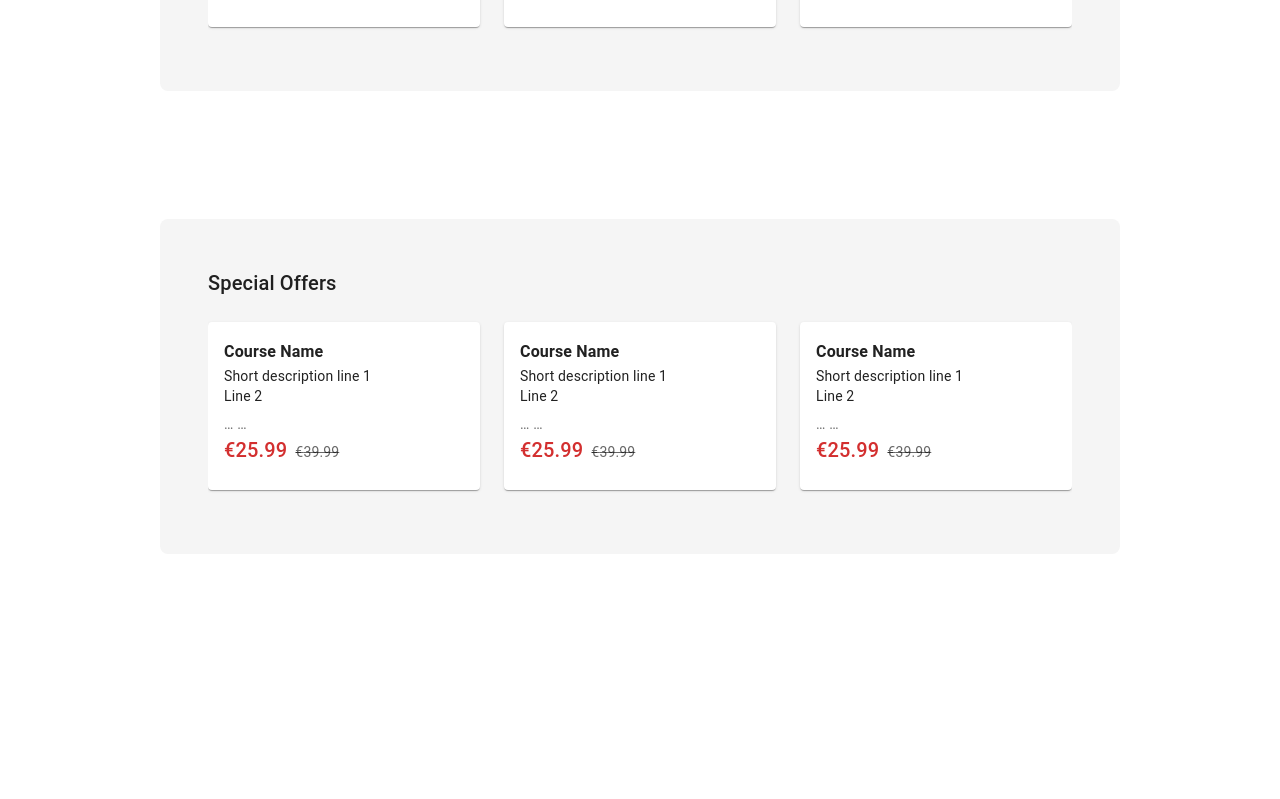
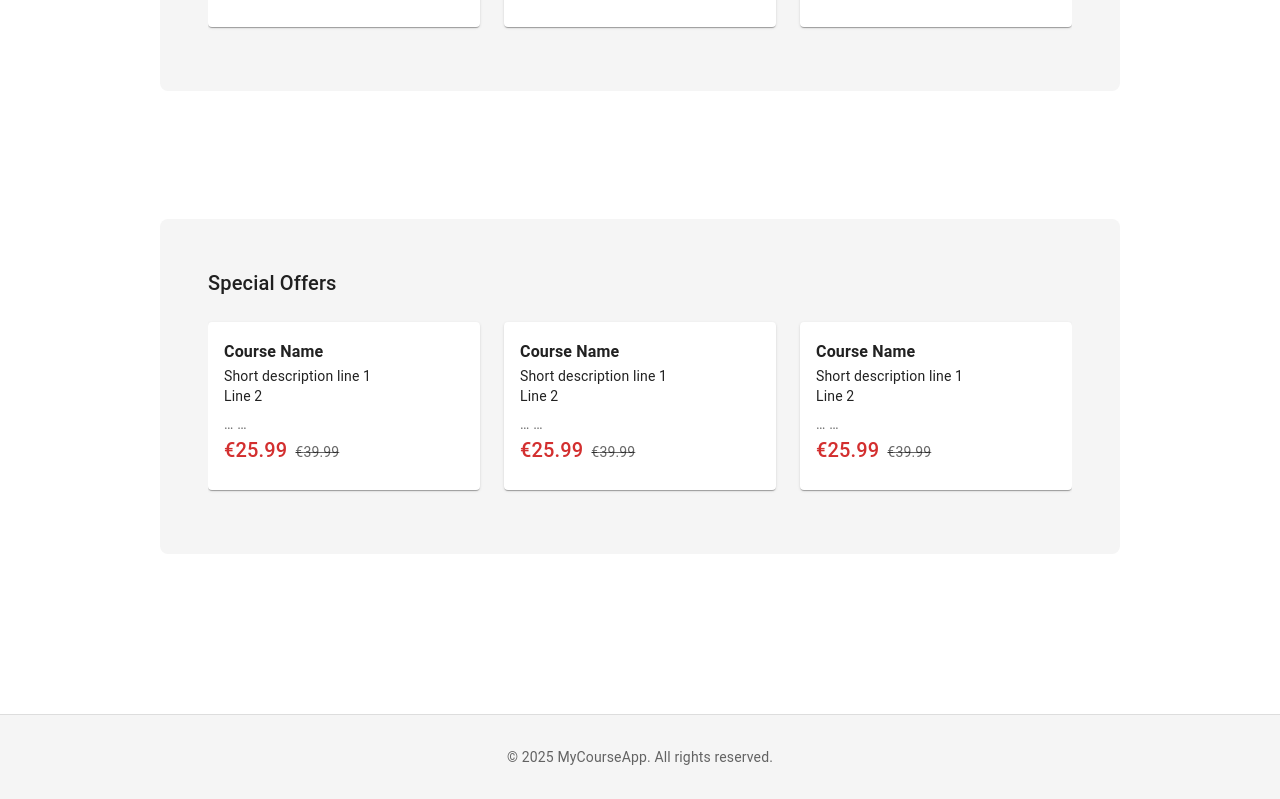
Before and after one commit to ismaC95/WebCloudApp_CA, a React (Vite) app in the folder courses-app/: page / in a window 1280 px wide. Shown: the part 1209-2008 px from the top of the page. Before the commit the page ends 1811 px from the top, so only its background shows below. Built offline with nearby package versions, Linux system fonts and the light colour scheme.

Commit message:
Footer ph

```diff
--- /dev/null
+++ b/courses-app/src/components/Footer.jsx
@@ -0,0 +1,24 @@
+import React from 'react';
+import { Box, Typography } from '@mui/material';
+
+const Footer = () => {
+  return (
+    <Box
+      component="footer"
+      sx={{
+        mt: '6em',
+        py: '2em',
+        px: '2em',
+        bgcolor: '#f5f5f5',
+        textAlign: 'center',
+        borderTop: '1px solid #ddd',
+      }}
+    >
+      <Typography variant="body2" color="text.secondary">
+        © {new Date().getFullYear()} MyCourseApp. All rights reserved.
+      </Typography>
+    </Box>
+  );
+};
+
+export default Footer;
--- a/courses-app/src/components/SpecialOffers.jsx
+++ b/courses-app/src/components/SpecialOffers.jsx
@@ -15,6 +15,7 @@
         m: '3em',
         mt: '8em',
         mx: '10em',
+        mb: '10em',
         p: '3em',
         bgcolor: '#f5f5f5',
         borderRadius: 2,
--- a/courses-app/src/pages/Home.jsx
+++ b/courses-app/src/pages/Home.jsx
@@ -4,6 +4,7 @@
 import CourseCarousel from '../components/CourseCarousel';
 import ReviewsSection from '../components/ReviewSection';
 import SpecialOffers from '../components/SpecialOffers';
+import Footer from '../components/Footer';
 import { Box, ToggleButtonGroup, ToggleButton } from '@mui/material';
 
 const Home = () => {
@@ -25,6 +26,7 @@
           <CourseCarousel />
           <ReviewsSection />
           <SpecialOffers />
+          <Footer />
         </Box>
       );
 };
```
